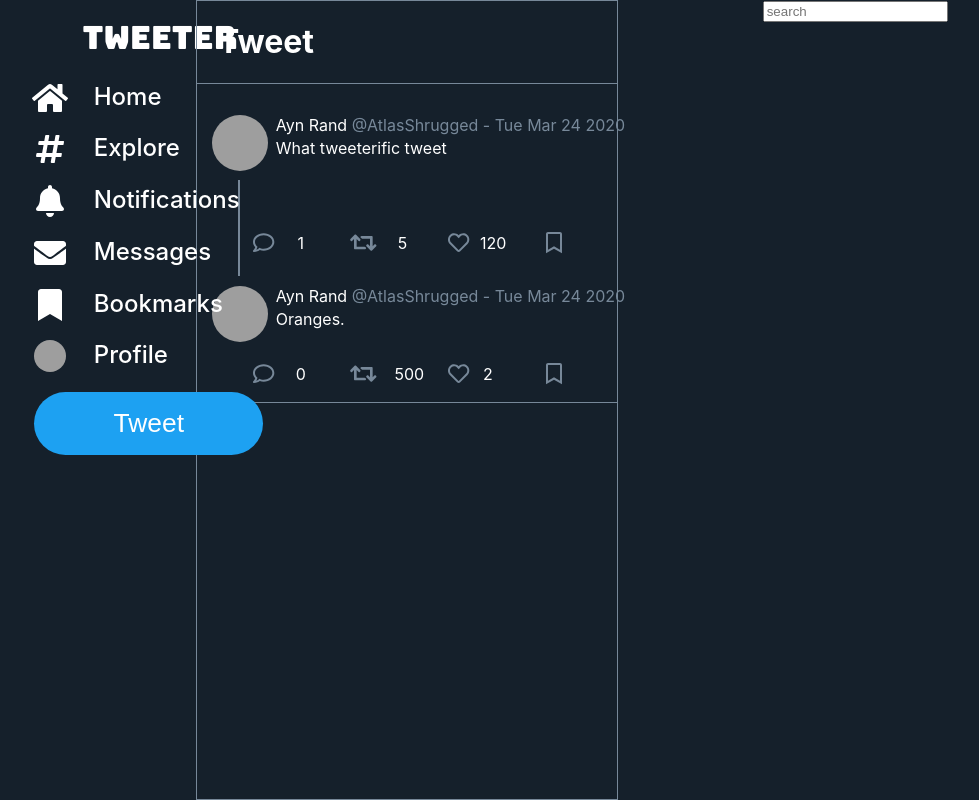
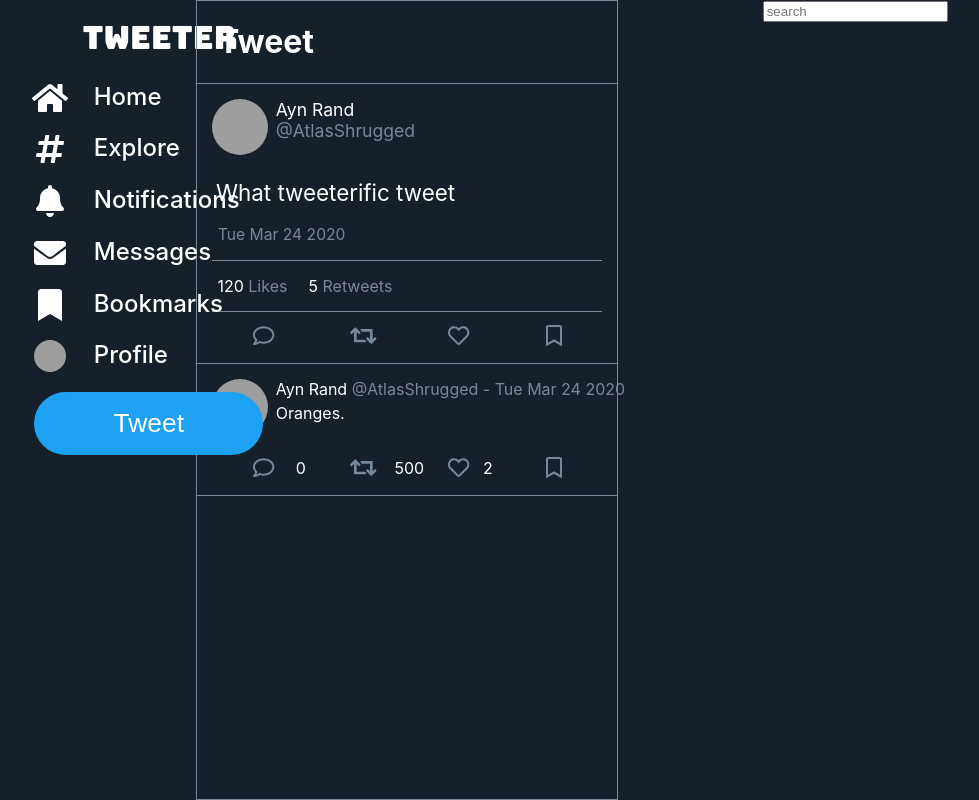
Before and after one commit to jadk97/tweeter-2.0, a React (Create React App) app: page /home in a window 1280 px wide. Both pictures are taken after a click on the element 595 px from the left and 333 px from the top of the page. Shown: the whole page, without its empty margins (188-1167 px from the left). Built offline with nearby package versions, Linux system fonts and the light colour scheme; grey boxes are pictures that could not be loaded.

Commit message:
adjusted the layout and styling of individually clicked tweets

```diff
--- a/src/components/ComposeTweet.css
+++ b/src/components/ComposeTweet.css
@@ -1,6 +1,6 @@
 .compose-tweet {
   width: 100%;
-
+  margin-top: 1rem;
 }
 
 .tweet-box{
--- a/src/components/FocusedView.js
+++ b/src/components/FocusedView.js
@@ -19,10 +19,11 @@ const FocusedView = (props) => {
   // console.log(_.get(timeline, pathToTweet));
   let tweetToFocus = _.get(timeline, pathToTweet);
   console.log("TWEET TO FOCUS: ", tweetToFocus);
+  let focusedView=true;
   return(
     <div className="center-view">
       <Header title={"Tweet"} />
-        <Tweet focusedView={true} id={id} tweet={tweetToFocus} />
+        <Tweet focusedView={focusedView} id={id} tweet={tweetToFocus} />
     </div>
   )
 }
--- a/src/components/Header.css
+++ b/src/components/Header.css
@@ -2,5 +2,5 @@
   text-align: left;
   padding-left: 5%;
   border-bottom: 1px solid lightslategray;
-  margin-bottom: 1rem;
+
 }
--- a/src/components/Tweet.css
+++ b/src/components/Tweet.css
@@ -177,3 +177,55 @@ text-align: right;
   .replying-to span{
     color: #1da1f2;
   }
+
+  .tweet-container.__focused{
+    border-bottom: 1px solid lightslategray;
+    padding: 15px 15px 20px 15px;
+    text-align: left;
+    cursor: pointer;
+  }
+
+  .tweet-container.__focused .tweet-content .tweet-avatar .reply-line{
+    display:none;
+
+  }
+
+  .tweet-container.__focused .tweet-content{
+    font-size: 1.1em;
+  }
+
+  .tweet-container.__focused .tweet-body{
+    font-size: 1.4em;
+    padding-left: 1%;
+    margin-bottom: 4%;
+  }
+
+  .tweet-container.__focused .time-tweeted{
+    margin-top: 5%;
+    padding-left: 0.5%;
+    font-size: 0.7em;
+    margin-bottom: 4%;
+  }
+
+  .tweet-container.__focused .tweet-stats{
+   display: flex;
+   flex-direction: row;
+
+   justify-content: flex-start;
+   border: 1px solid lightslategray;
+   border-left:none;
+   border-right: none;
+   padding-top: 15px;
+   padding-bottom: 15px;
+   margin-bottom: 4%;
+  }
+
+  .tweet-container.__focused .tweet-stats div{
+    color: lightslategray;
+    margin-left: 1.4%;
+    padding-right: 4%;
+  }
+
+  .tweet-container.__focused .tweet-stats span{
+    color: white;
+  }
--- a/src/components/Tweet.js
+++ b/src/components/Tweet.js
@@ -12,13 +12,16 @@ import { useDispatch, useSelector } from "react-redux";
 import { selectUserProfile, addLikedTweet, removeLikedTweet } from '../reducers/userProfileSlice';
 import { likeTweet, unlikeTweet } from "../reducers/timelineSlice";
 import { selectTimeline } from "../reducers/timelineSlice";
+import { useParams } from "react-router-dom";
 
-const Tweet = ({ tweet }) => {
+const Tweet = ({ tweet, focusedView }) => {
   const [heartClicked, setHeartClicked] = useState(false);
   const [retweetClicked, setRetweetClicked] = useState(false);
   const [replyClicked, setReplyClicked] = useState(false);
   const dispatch = useDispatch();
   let history = useHistory();
+  let { id } = useParams();
+  console.log("THIS IS THE ID IN TWEET: ", id);
   // console.log(tweet.replies);
   // let hasReplies = tweet.replies && tweet.replies.length > 0;
 
@@ -28,7 +31,7 @@ const Tweet = ({ tweet }) => {
 
     let clickedElement = e.currentTarget.classList;
     console.log(clickedElement);
-    if(clickedElement[0] === "tweet-container"){
+    if (clickedElement[0] === "tweet-container") {
       console.log("Tweet container clicked");
       history.push(`/${tweet.creatorHandle}/status/${tweet.id}`);
     }
@@ -41,7 +44,7 @@ const Tweet = ({ tweet }) => {
       }
       else {
         dispatch(unlikeTweet({ ...tweet }))
-        dispatch(removeLikedTweet({...tweet}));
+        dispatch(removeLikedTweet({ ...tweet }));
       }
       // heartClicked ? dispatch(unlikeTweet({ ...tweet })) : dispatch(likeTweet({ ...tweet }));
     }
@@ -62,15 +65,20 @@ const Tweet = ({ tweet }) => {
   const tweetChain = (tweet.replies || []).map(tweet => {
     return <Tweet key={tweet.id} tweet={tweet} type="child" />
   })
+  if (tweet.id === id) {
+    console.log("THE IDS MATCH");
+  }
+  console.log("THIS IS ME LOGGING THE tweet VARIABLE INSIDE TWEET.JS: ", focusedView)
   return (
     <React.Fragment>
+      {}
       <Modal
         show={replyClicked}
         onCancel={() => setReplyClicked(setReplyClicked((prev) => !prev))}
         header={"tweet"}
         contentClass="tweet__modal-content"
         footerClass="tweet__modal-actions"
-      footer={<ComposeTweet type={tweet.type} mode="reply" modalSubmit = {handleModalSubmit} replyingTo={tweet.type === "parent" ? [tweet.id] : [...tweet.replyingTo, tweet.id]}></ComposeTweet>}
+        footer={<ComposeTweet type={tweet.type} mode="reply" modalSubmit={handleModalSubmit} replyingTo={tweet.type === "parent" ? [tweet.id] : [...tweet.replyingTo, tweet.id]}></ComposeTweet>}
       >
         <div className="tweet-content">
           <div className="tweet-avatar">
@@ -90,9 +98,39 @@ const Tweet = ({ tweet }) => {
 
         </div>
       </Modal>
-      <div className={`tweet-container ${tweet.focusedView ? "__focused" : ""} ${tweet.replies && tweet.replies.length > 0 ? "__replied" : ""}`} onClick={(event) => clickHandler(event)}>
+      <div className={`tweet-container ${focusedView ? "__focused" : ""} ${tweet.replies && tweet.replies.length > 0 ? "__replied" : ""}`} onClick={(event) => clickHandler(event)}>
 
 
+        {focusedView ? (
+          <React.Fragment>
+            <div className="tweet-content">
+              <div className="tweet-avatar">
+                <img className="avatar" src={tweet.avatar} />
+                {
+                  tweet.replies && tweet.replies.length > 0 && (<div className="reply-line"></div>)
+                }
+              </div>
+              <div className="tweet-text">
+                <div className="creator-name">
+                  {tweet.creatorName}
+                  <div className="creator-handle"> @{tweet.creatorHandle}</div>
+                </div>
+              </div>
+            </div>
+            <div className="tweet-body">
+            {tweet.content}
+            <div className="time-tweeted"> {new Date(tweet.posted_at).toDateString()}</div>
+            </div>
+            <div className="tweet-stats">
+                {tweet.likes && <div>
+                  <span>{tweet.likes}</span> Likes
+                  </div>}
+                  {tweet.retweets && <div>
+                    <span>{tweet.retweets}</span> Retweets
+                    </div>}
+            </div>
+          </React.Fragment>
+        ) : (
             <div className="tweet-content">
               <div className="tweet-avatar">
                 <img className="avatar" src={tweet.avatar} />
@@ -106,10 +144,11 @@ const Tweet = ({ tweet }) => {
                   <span className="creator-handle"> @{tweet.creatorHandle}</span>
                   <span className="time-tweeted"> - {new Date(tweet.posted_at).toDateString()}</span>
                 </div>
-            <div>{tweet.content}</div>
+                <div className="tweet-body">{tweet.content}</div>
               </div>
+            </div>
+          )}
 
-        </div>
         <div className="tweet-interaction-icons">
           <span className="fa-layers reply-button" onClick={clickHandler} >
             <FontAwesomeIcon
@@ -125,7 +164,9 @@ const Tweet = ({ tweet }) => {
               className="reply-circle-icon"
               transform="left-4.5"
             />
+            {!focusedView && (
               <span className="reply-counter">{tweet.replyCount}</span>
+            )}
           </span>
 
           <span className={`fa-layers retweet-button ${retweetClicked ? "__clicked" : ""}`} onClick={clickHandler}>
@@ -142,7 +183,9 @@ const Tweet = ({ tweet }) => {
               className="retweet-circle-icon"
               transform="left-3.5"
             />
+            {!focusedView && (
               <span className="retweet-counter">{tweet.retweets}</span>
+            ) }
           </span>
 
           <span className={`fa-layers heart-button ${heartClicked ? "__clicked" : ""}`} onClick={clickHandler}>
@@ -159,7 +202,9 @@ const Tweet = ({ tweet }) => {
               className="heart-circle-icon"
               transform="left-4.2"
             />
+            {!focusedView && (
               <span className="like-counter">{tweet.likes}</span>
+            )}
           </span>
 
           <span className="fa-layers bookmark-button" onClick={clickHandler}>
```
Lines whose indentation alone changed are shown as unchanged.
